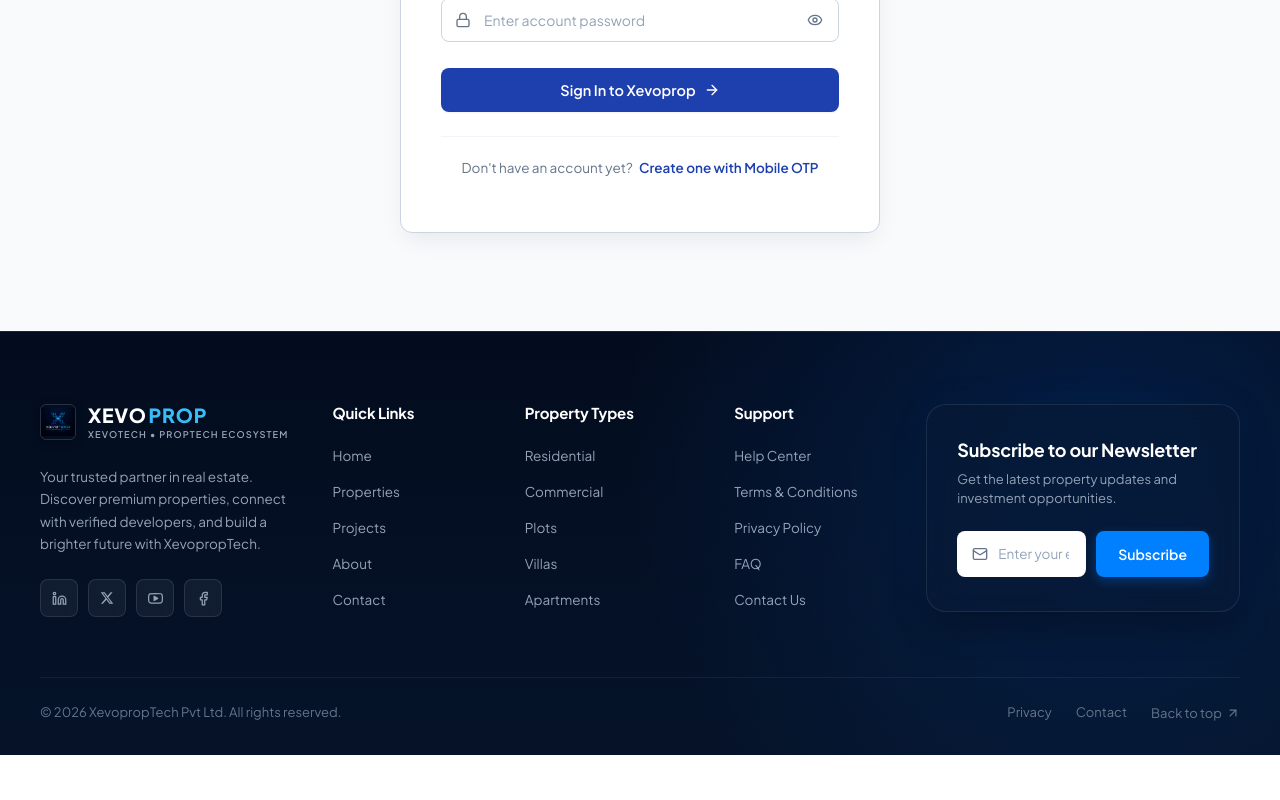
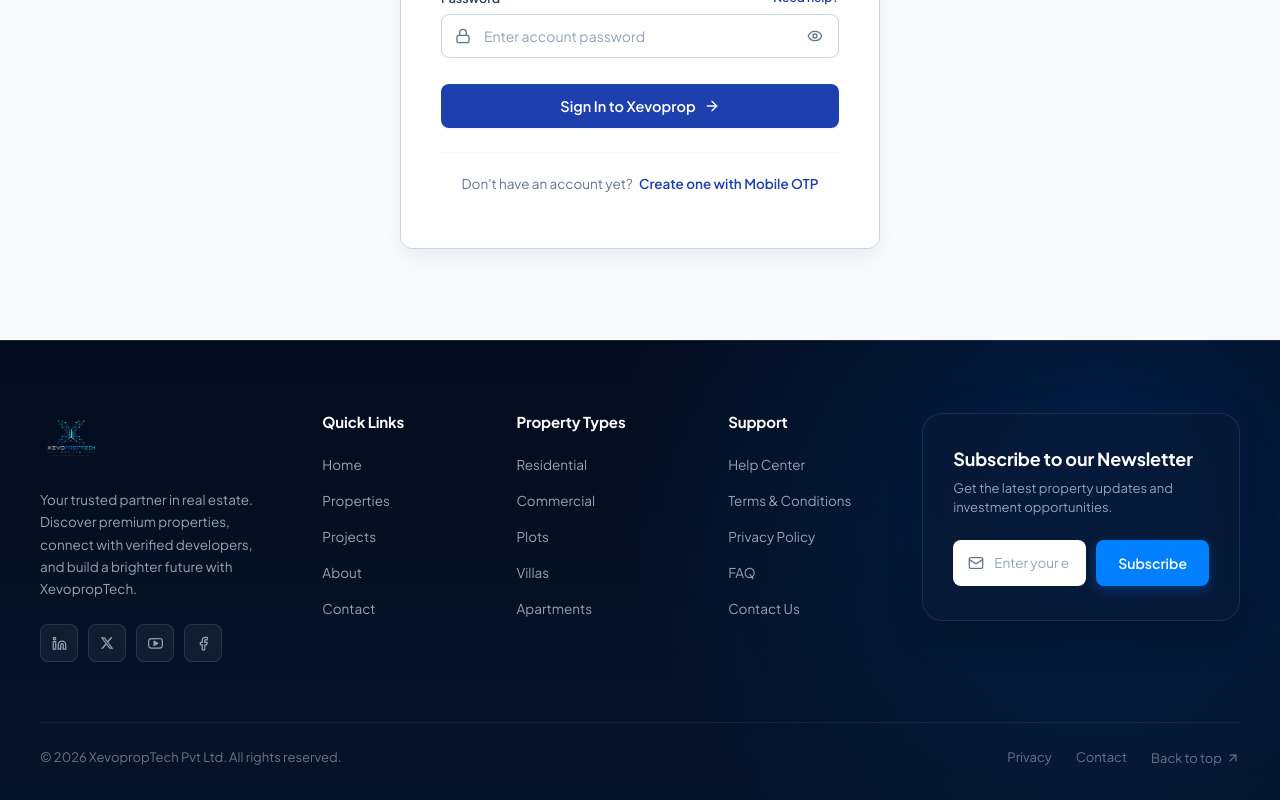
Before and after one commit to puneethkalinga/xevoprop, a React (Vite) app in the folder frontend/: page /login in a window 1280 px wide. Shown: the part 539-1339 px from the top of the page. Before the commit the page ends 1294 px from the top, so only its background shows below. Built offline with nearby package versions, Linux system fonts and the light colour scheme; no server answers.

Commit message:
fix(branding): use official xevoprop logo seamlessly across navbar and footer

```diff
--- a/frontend/src/components/Footer.css
+++ b/frontend/src/components/Footer.css
@@ -46,9 +46,11 @@
   margin-bottom: 20px;
 }
 
+.footer-brand-logo-link .brand-official-logo,
 .footer-brand-logo {
-  width: 140px;
+  width: 145px;
   height: auto;
+  max-height: 110px;
   object-fit: contain;
   display: block;
 }
--- a/frontend/src/components/Logo.css
+++ b/frontend/src/components/Logo.css
@@ -1,87 +1,27 @@
-.logo-wordmark {
+.logo-brand-container {
   display: inline-flex;
   align-items: center;
-  gap: 12px;
   text-decoration: none;
   user-select: none;
 }
 
-.logo-img {
-  border-radius: 6px;
-  border: 1px solid #E2E8F0;
-  box-shadow: 0 1px 3px rgba(0, 0, 0, 0.08);
+.brand-official-logo {
+  display: block;
   transition: transform 0.2s ease;
 }
 
-.logo-wordmark:hover .logo-img {
-  transform: scale(1.03);
+.logo-brand-container:hover .brand-official-logo {
+  transform: scale(1.02);
 }
 
-.logo-text-group {
-  display: flex;
-  flex-direction: column;
-  line-height: 1.15;
+.logo-small .brand-official-logo {
+  height: 38px;
 }
 
-.logo-brand-name {
-  font-family: var(--font-display);
-  font-size: 1.22rem;
-  font-weight: 800;
-  letter-spacing: 0.04em;
-  display: flex;
-  align-items: center;
+.logo-default .brand-official-logo {
+  height: 50px;
 }
 
-.logo-brand-xevo {
-  color: #0F172A;
+.logo-large .brand-official-logo {
+  height: 64px;
 }
-
-.logo-brand-prop {
-  color: #1E40AF;
-  margin-left: 2px;
-}
-
-.logo-brand-sub {
-  font-size: 0.58rem;
-  font-weight: 600;
-  text-transform: uppercase;
-  letter-spacing: 0.12em;
-  color: #64748B;
-  margin-top: 2px;
-  white-space: nowrap;
-}
-
-/* Sizing variants */
-.logo-small .logo-brand-name {
-  font-size: 1.05rem;
-}
-
-.logo-small .logo-brand-sub {
-  font-size: 0.52rem;
-}
-
-.logo-large .logo-brand-name {
-  font-size: 1.5rem;
-}
-
-.logo-large .logo-brand-sub {
-  font-size: 0.65rem;
-}
-
-/* Dark background variant */
-.logo-dark .logo-brand-xevo {
-  color: #FFFFFF;
-}
-
-.logo-dark .logo-brand-prop {
-  color: #38BDF8;
-}
-
-.logo-dark .logo-brand-sub {
-  color: #94A3B8;
-}
-
-.logo-dark .logo-img {
-  border-color: rgba(255, 255, 255, 0.15);
-  box-shadow: 0 2px 8px rgba(0, 0, 0, 0.3);
-}
--- a/frontend/src/components/Logo.jsx
+++ b/frontend/src/components/Logo.jsx
@@ -1,31 +1,29 @@
 import "./Logo.css";
 
-export function LogoImage({ className = "logo-img", size = 36 }) {
+export function LogoImage({ className = "logo-img", size = 50, variant = "light" }) {
+  const isDark = variant === "dark";
   return (
     <img
-      src="/logo.jpeg"
-      alt="Xevoprop by Xevotech"
+      src={isDark ? "/xevoprop-logo.png" : "/logo.png"}
+      alt="XevopropTech"
       className={className}
-      style={{ width: size, height: size, objectFit: "contain" }}
+      style={{ height: size, width: "auto", objectFit: "contain" }}
     />
   );
 }
 
-export function LogoWordmark({ size = "default", showSubtitle = true, variant = "light" }) {
+export function LogoWordmark({ size = "default", variant = "light", className = "" }) {
+  const isDark = variant === "dark";
+  const height = size === "small" ? 38 : size === "large" ? 64 : 50;
+
   return (
-    <div className={`logo-wordmark logo-${size} logo-${variant}`}>
-      <LogoImage size={size === "small" ? 28 : size === "large" ? 44 : 36} />
-      <div className="logo-text-group">
-        <div className="logo-brand-name">
-          <span className="logo-brand-xevo">XEVO</span>
-          <span className="logo-brand-prop">PROP</span>
-        </div>
-        {showSubtitle && (
-          <span className="logo-brand-sub">
-            Xevotech • PropTech Ecosystem
-          </span>
-        )}
-      </div>
+    <div className={`logo-brand-container logo-${size} ${isDark ? "logo-dark" : "logo-light"} ${className}`}>
+      <img
+        src={isDark ? "/xevoprop-logo.png" : "/logo.png"}
+        alt="XevopropTech"
+        className="brand-official-logo"
+        style={{ height, width: "auto", objectFit: "contain" }}
+      />
     </div>
   );
 }
--- a/frontend/src/components/Navbar.css
+++ b/frontend/src/components/Navbar.css
@@ -35,6 +35,13 @@
   text-decoration: none;
   display: inline-flex;
   align-items: center;
+}
+
+.nav-logo .brand-official-logo {
+  height: 48px;
+  width: auto;
+  max-width: 160px;
+  object-fit: contain;
 }
 
 /* CENTER NAVIGATION MENU */
```
